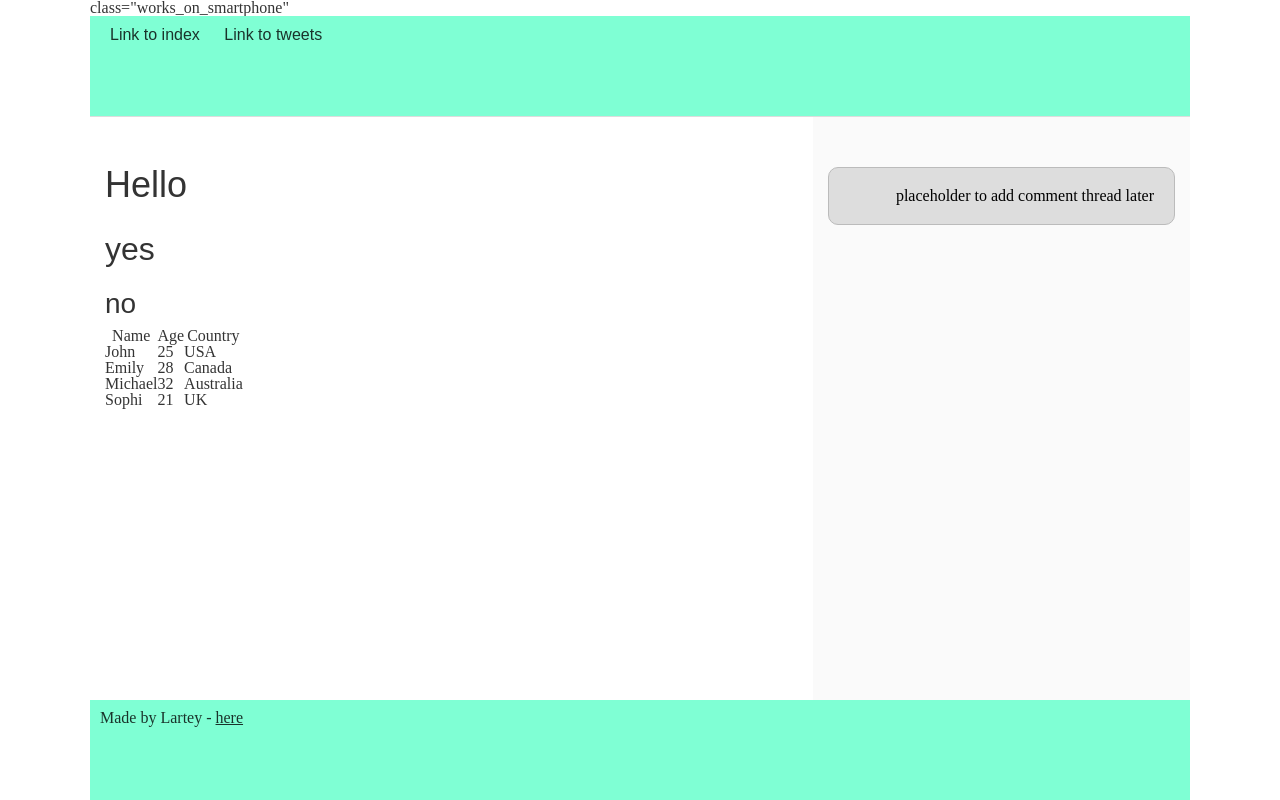
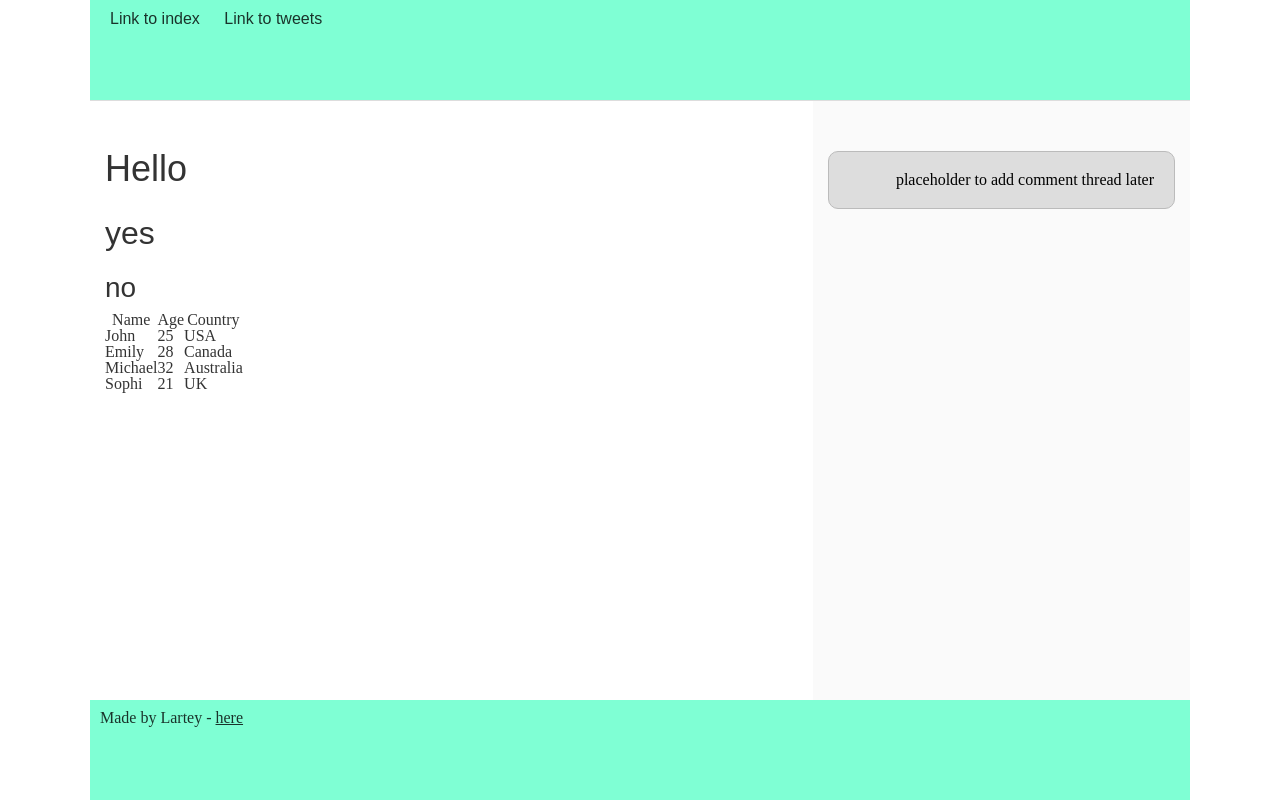
Before and after one commit to Lartey-ops/alx_html_css, a plain HTML site: page css_basic/index.html in a window 1280 px wide. Drawn offline with Linux system fonts and the light colour scheme.

```diff
--- a/css_basic/index.html
+++ b/css_basic/index.html
@@ -7,8 +7,8 @@
   <link href="base.css" rel="stylesheet">
 <link href="styles.css" rel="stylesheet">
 </head>
-<body>
-  class="works_on_smartphone"
+<body class="works_on_smartphone">
+
   <header>
     <ul>
       <li><a href="http://127.0.0.1:3000/html_basic/index.html">Link to index</a></li>
```
